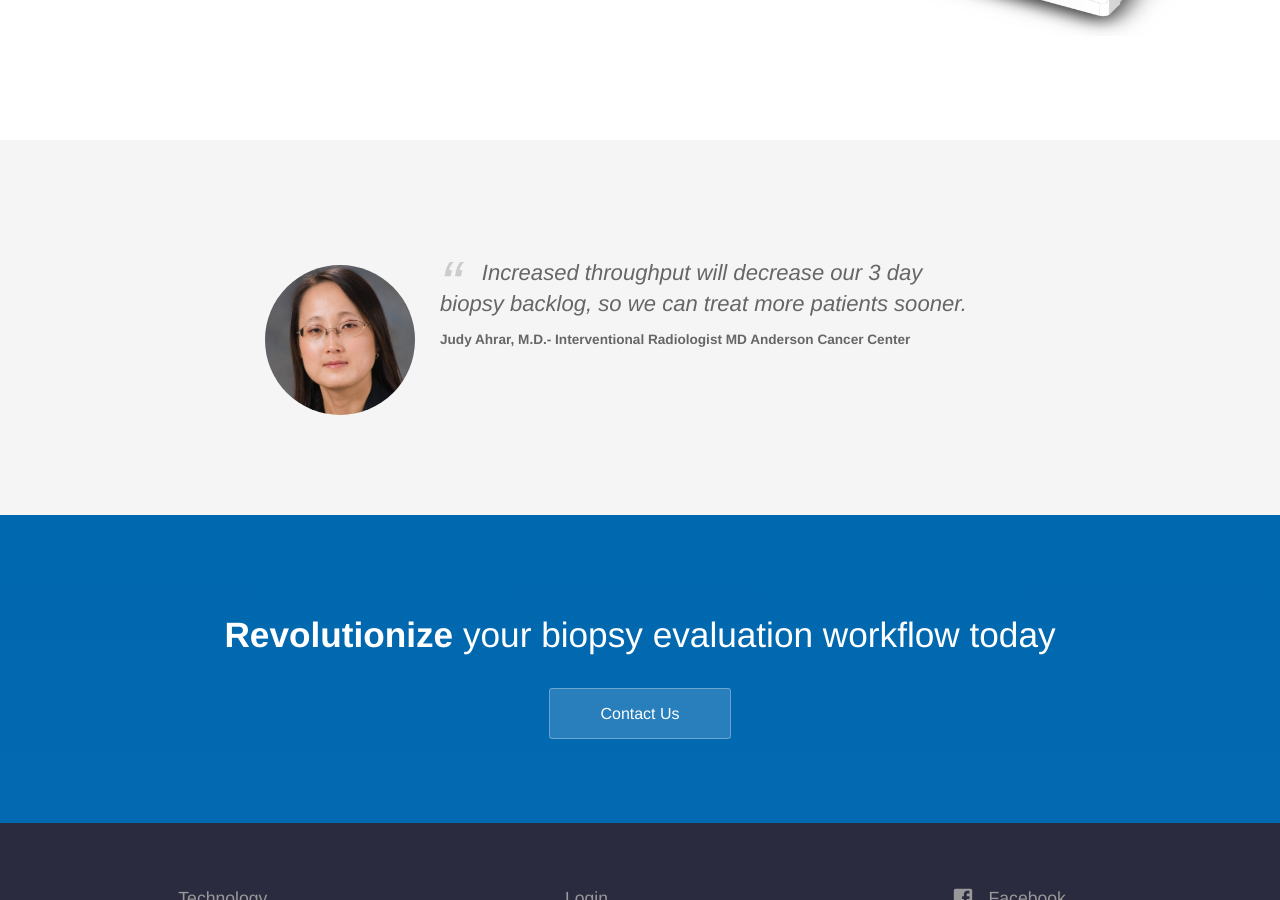
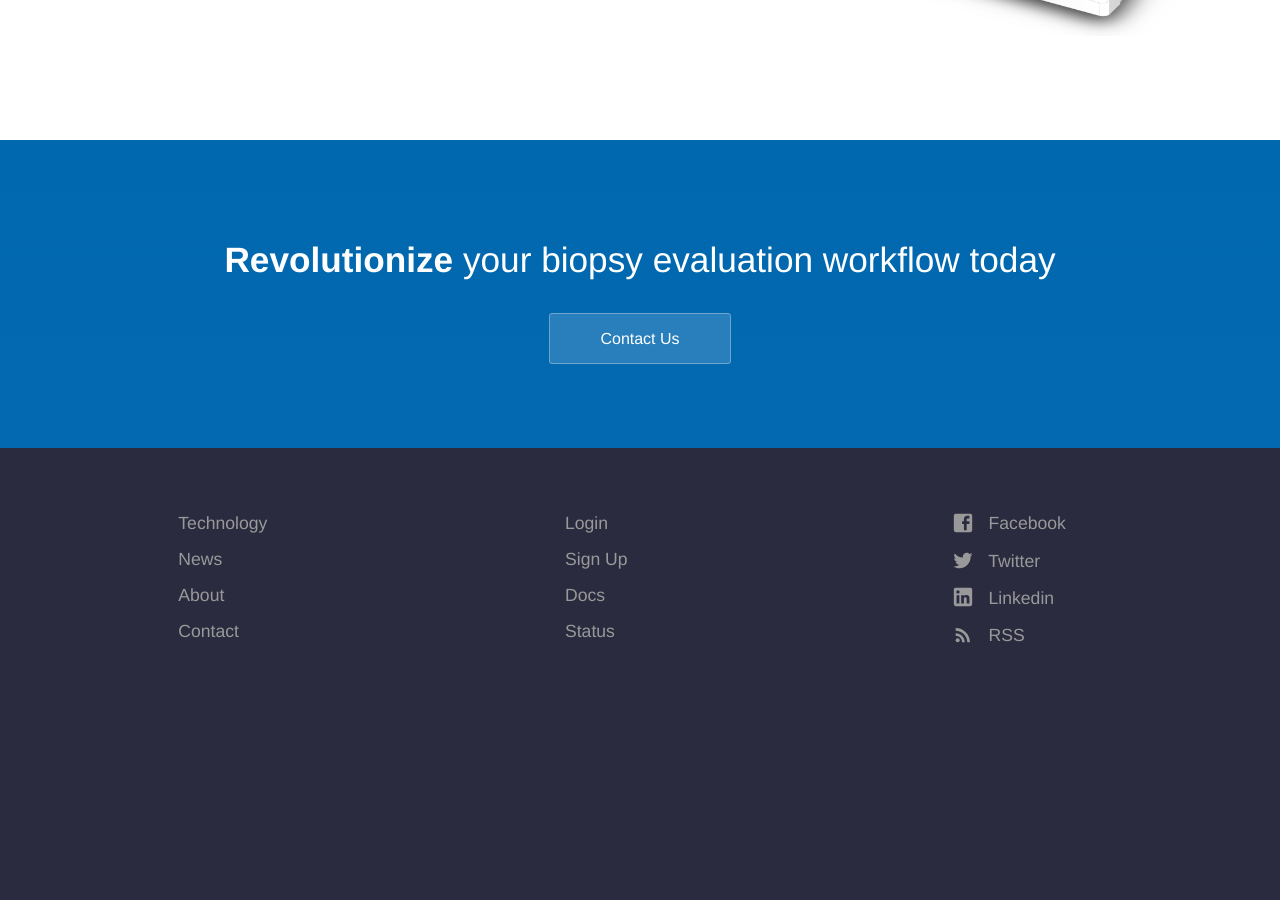
Before and after one commit to geekypete/geekypete.github.io, a Jekyll site: the page built from index.html, in a window 1280 px wide and 900 px high, scrolled down 1641 px. Built offline with Jekyll 4.4.1, drawn with Linux system fonts in a browser that asks for light colours; after the commit the page ends 2374 px from its top, so only the background shows below that.

Commit message:
Removed quote

```diff
--- a/index.html
+++ b/index.html
@@ -54,18 +54,6 @@ description: Revolutionizing pathology
 		</div>
 	</section>
 
-	<section class="testimonial">
-		<div class="container flex">
-			<div class="testimonial-block">
-				<div class="square-image"><img src="/images/judy.jpg" alt="Jim James" class="editable"></div>
-				<blockquote>
-					<p class="editable">Increased throughput will decrease our 3 day biopsy backlog, so we can treat more patients sooner.</p>
-					<p class="editable author">Judy Ahrar, M.D.- Interventional Radiologist MD Anderson Cancer Center</p>
-				</blockquote>
-			</div>
-		</div>
-	</section>
-
 	<section class="bottom-cta">
 		<h2 class="editable"><strong>Revolutionize</strong> your biopsy evaluation workflow today</h2>
 		<div class="button alt"><a href="/contact">Contact Us</a></div>
```
